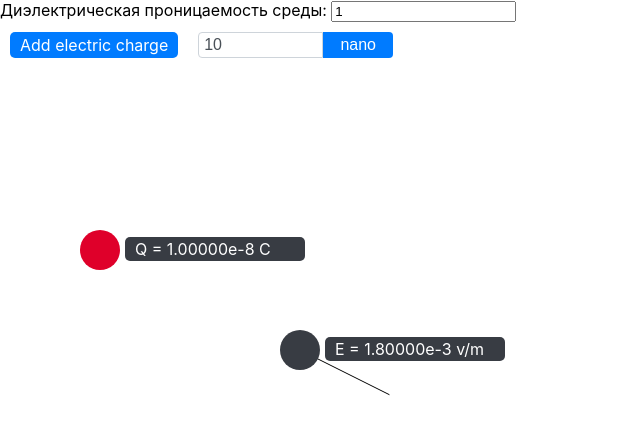
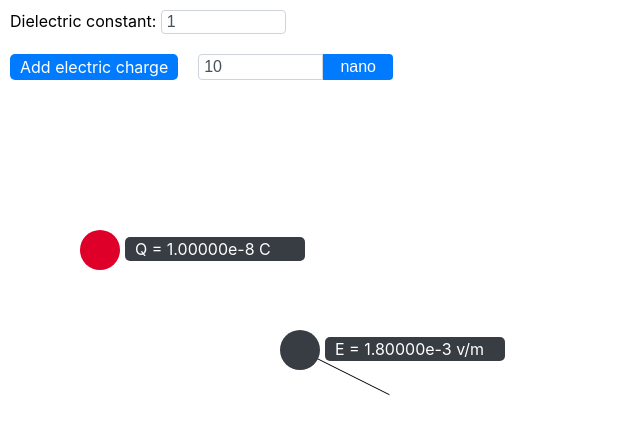
Before and after one commit to loonywizard/electric-field-strength-calculator, a website built with webpack: page index.html in a window 1280 px wide. Shown: the whole page, without its empty margins (0-640 px from the left). Built offline with nearby package versions, Linux system fonts and the light colour scheme.

Commit message:
Style dielectric constant container

```diff
--- a/index.html
+++ b/index.html
@@ -7,8 +7,8 @@
   <canvas id="canvas" class="canvas"></canvas>
   <div id="container" class="container">
     <div id="dielectric-constant-container" class="dielectric-constant-container">
-      Диэлектрическая проницаемость среды:
-      <input type="number" id="dielectric-constant-input" min="0" value="1">
+      Dielectric constant:
+      <input type="number" class="input" id="dielectric-constant-input" min="1" value="1">
     </div>
     <div id="new-charge-container" class="new-charge-container">
       <div class="button" id="add-charge-button">Add electric charge</div>
--- a/src/styles/charge-input.scss
+++ b/src/styles/charge-input.scss
@@ -4,14 +4,6 @@
   display: flex;
 
   .input {
-    width: 125px;
-    padding: 1px 5px;
-    font-size: 1rem;
-    line-height: 1.25;
-    background-color: $white;
-    background-clip: padding-box;
-    border: 1px solid $light-gray;
     border-radius: 4px 0 0 4px;
-    color: $gray;
   }
 }
--- a/src/styles/common.scss
+++ b/src/styles/common.scss
@@ -55,3 +55,15 @@ body {
     background-color: $dark-blue;
   }
 }
+
+.input {
+  width: 125px;
+  padding: 1px 5px;
+  font-size: 1rem;
+  line-height: 1.25;
+  background-color: $white;
+  background-clip: padding-box;
+  border: 1px solid $light-gray;
+  border-radius: 4px;
+  color: $gray;
+}
--- /dev/null
+++ b/src/styles/dielectric-constant-container.scss
@@ -0,0 +1,3 @@
+.dielectric-constant-container {
+  padding: 10px;
+}
--- a/src/styles/index.scss
+++ b/src/styles/index.scss
@@ -1,6 +1,7 @@
 @import "dropdown.scss";
 @import "charge-input.scss";
 @import "edit-charge-container.scss";
+@import "dielectric-constant-container.scss";
 @import "new-charge-container.scss";
 @import "canvas.scss";
 @import "charge.scss";
```
